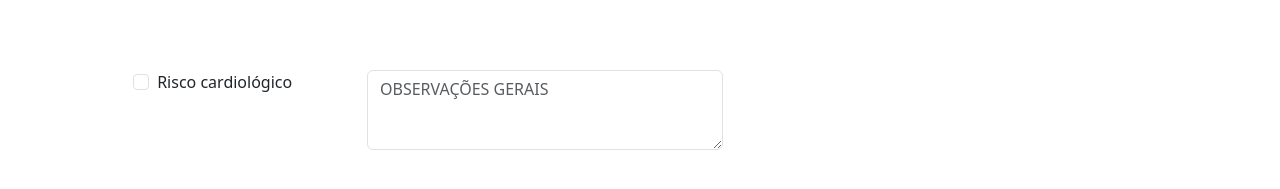
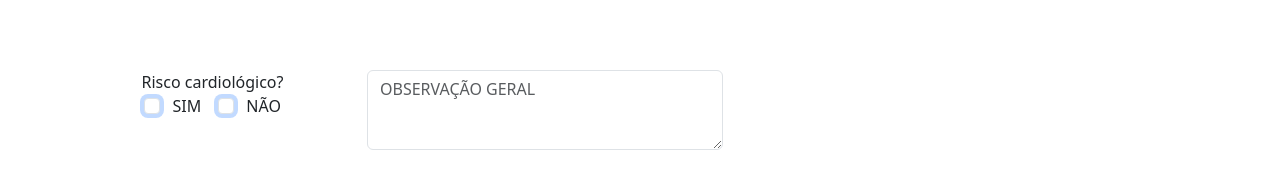
Before and after one commit to IFCE-LASIC/patients-ui, a React (Create React App) app: page /details/v2/1 in a window 1280 px wide. Shown: the part 505-694 px from the top of the page. Built offline with nearby package versions, Linux system fonts and the light colour scheme; no server answers.

Commit message:
fix: adjust to frontend

```diff
--- a/src/App.css
+++ b/src/App.css
@@ -85,22 +85,22 @@ footer {
   /* background: #fff; */
 }
 
-.button-success{
+.button-success {
   margin-top: 1vh;
 }
 
 .crm {
   font-size: 30px;
-  font-weight:bolder;
+  font-weight: bolder;
 }
 
-.back-button{
+.back-button {
   position: relative;
   width: 100px;
   height: 100px;
 }
 
-.margin-box{
+.margin-box {
   margin-top: 1vh;
 }
 
@@ -117,16 +117,15 @@ footer {
 }
 
 .table-details {
-
-  overflow:auto;
-  height:50vh;
+  overflow: auto;
+  height: 50vh;
 }
 
 .textarea-size {
   height: 10vh;
 }
 
-.margin-top-title{
+.margin-top-title {
   margin-top: -20px;
 }
 
@@ -135,5 +134,19 @@ footer {
 }
 
 .width-input {
-width: 10vh;
+  width: 10vh;
 }
+
+.checkbox-border {
+  border-color: #86b7fe;
+  outline: 0;
+  box-shadow: 0 0 0 0.25rem rgba(13, 110, 253, 0.25);
+}
+
+.valor {
+  width: 35%;
+}
+
+.relevant {
+  width: 10%;
+}
--- a/src/components/DetailsV2.js
+++ b/src/components/DetailsV2.js
@@ -2,7 +2,7 @@ import React, { useEffect, useState } from "react";
 import "../App.css";
 import Button from "react-bootstrap/Button";
 import SearchIcon from "@mui/icons-material/Search";
-import { Link, useLocation, useParams } from "react-router-dom";
+import { Link, redirect, useLocation, useNavigate, useParams } from "react-router-dom";
 import ArrowBackIcon from "@mui/icons-material/ArrowBack";
 import CheckIcon from "@mui/icons-material/Check";
 import {
@@ -19,19 +19,18 @@ import {
 } from "../constants/message";
 import { showAlertError, showAlertSuccess } from "../layout/Alert";
 import SaveIcon from "@mui/icons-material/Save";
+import { Modal, ModalBody, OverlayTrigger, Tooltip } from "react-bootstrap";
 
-export default function DetailsV2() {
-  const { crm } = useParams();
-  const location = useLocation();
-  const [idEntity, setIdEntity] = useState();
-  const [objectSave, setObjectSave] = useState({
+const defaultObject = {
   id: "",
   hepatiteB: false,
   crm: "",
   hepatiteB_obs: "",
   relevant_hepatiteB: false,
   risco: 0,
-    observacao_geral: "",
+  risco_sim: null,
+  risco_nao: null,
+  obs_geral: "",
   pessoa: "",
   pessoa_obs: "",
   pessoa_eh_relevante: false,
@@ -138,17 +137,25 @@ export default function DetailsV2() {
   historico_familiar_de_outras_doencas_obs: "",
   historico_familiar_de_outras_doencas_eh_relevante: "",
   quais_valor_obtido_em_exame_sao_relevantes: "",
-  });
+}
+export default function DetailsV2() {
+  const { crm } = useParams();
+  const location = useLocation();
+  const [idEntity, setIdEntity] = useState();
+  const [showDialog, setShowDialog] = useState(false);
+  const [showDialogEmptyFields, setShowDialogEmptyFields] = useState(false);
+  const [checked, setChecked] = useState(false);
+  const [objectSave, setObjectSave] = useState(defaultObject);
+  const [refresh, setRefresh] = React.useState(0)
+  const navigate = useNavigate();
+
   let execution = 0;
   const [valor, setValor] = useState("");
   useEffect(() => {
+    console.log(execution)
     if (execution === 0) {
-      axios.get(GET_UNIQUE_SAMPLE, HEADER).then((response) => {
-        response.data.risc = response.data.risc == 1;
-        setIdEntity(response.data._id);
-        setObjectSave(response.data);
+     getSample();
      execution = 1;
-      });
     }
   }, []);
 
@@ -156,22 +163,37 @@ export default function DetailsV2() {
     console.log(objectSave);
   };
 
+  const handleClose = () => setShowDialog(false);
+
+  const handleCloseEmptyFields = () => setShowDialogEmptyFields(false);
+
+  const validateFields = () => {
+    if(objectSave.risco_sim || objectSave.risco_nao){
+      setShowDialog(true);
+    } else {
+      setShowDialogEmptyFields(true);
+    }
+  };
+
   const saveObject = () => {
     let objectToSave = objectSave;
     objectToSave.id = idEntity;
     objectToSave.crm = crm;
-    objectSave.risco = objectSave.risco ? 1 : 0;
+    objectSave.risco = objectSave.risco_sim ? 1 : 0;
+    handleClose()
+    console.log(objectSave);
 
-    console.log(objectSave);
     axios
       .post(SAVE_LABELED_SAMPLES, objectToSave, HEADER)
       .then((response) => {
         showAlertSuccess(SUCCESS, SUCCESS_MESSAGE);
+        navigate(`/patients/${crm}`);
       })
       .catch(function (error) {
         showAlertError(ERROR, ERROR_MESSAGE);
       });
-  };
+  }
+
 
   const handleChange = (e) =>
     setObjectSave({
@@ -182,9 +204,43 @@ export default function DetailsV2() {
     setObjectSave({ ...objectSave, [e.target.name]: e.target.checked });
   };
 
+  const handleRisc = (e) => {
+    // console.log(e.target.name);
+    if(e.target.name === 'risco_sim'){
+      objectSave.risco_nao = false
+    } else {
+      objectSave.risco_sim = false;
+    }
+    handleChangeCheckBox(e);
+  }
+
+  const getSample = () => {
+      axios.get(GET_UNIQUE_SAMPLE, HEADER).then((response) => {
+        response.data.risc = response.data.risc == 1;
+        setIdEntity(response.data._id);
+        setObjectSave(response.data);
+      });
+  }
+
+  const afterSave = () => {
+
+    redirect(`/patients`)
+  //  forceUpdate();
+  //   window.location.reload();
+
+    // forceUpdate();
+  }
+
+  const getTooltip = (name) => {
+    return <Tooltip id="button-tooltip">{name}</Tooltip>
+  }
   return (
     <div className="container">
       <div className="back-button">
+        <OverlayTrigger
+          placement="bottom"
+          overlay={getTooltip('Voltar')}
+        >
           <Link to={{ pathname: `/patients/${crm}` }}>
             <Button
               variant="success"
@@ -196,17 +252,23 @@ export default function DetailsV2() {
               <ArrowBackIcon />
             </Button>{" "}
           </Link>
+        </OverlayTrigger>
       </div>
       <div className="save-position">
+        <OverlayTrigger
+          placement="bottom"
+          overlay={getTooltip('Salvar')}
+        >
           <Button
             variant="success"
             className="button-success"
             replace
-          onClick={saveObject}
+            onClick={(validateFields)}
           >
             {" "}
             <SaveIcon />
-        </Button>{" "}
+          </Button>
+        </OverlayTrigger>
       </div>
       <table className="table table-stripped margin-top-title">
         <thead>
@@ -230,8 +292,8 @@ export default function DetailsV2() {
           <table className="table table-stripped">
             <thead>
               <th scope="col">Atributo</th>
-              <th scope="col">Valor</th>
-              <th scope="col">Relevante?</th>
+              <th scope="col" className="valor">Valor</th>
+              <th scope="col" className="relevante">Relevante?</th>
               <th scope="col">Observação</th>
             </thead>
             <tbody>
@@ -308,30 +370,95 @@ export default function DetailsV2() {
         </div>
         <div className=" row form " style={{ paddingTop: "1.5vh" }}>
           <div className="col-md-3">
+            <label htmlFor="hepatite">Risco cardiológico?</label>
+            <br />
             <input
-              className="form-check-input"
+              className="form-check-input checkbox-border"
               type="checkbox"
-              id="risco"
-              name="risco"
-              value={objectSave.risco}
-              checked={objectSave.risco == 1}
-              onChange={handleChangeCheckBox}
-            />{" "}
+              id="risco_sim"
+              name="risco_sim"
+              value={objectSave.risco_sim}
+              onChange={handleRisc}
+              checked={objectSave.risco_sim}
+            /> &nbsp; SIM
             &nbsp;
-            <label htmlFor="hepatite">Risco cardiológico</label>
-            <br />
+            &nbsp;
+             <input
+              className="form-check-input checkbox-border"
+              type="checkbox"
+              id="risco_nao"
+              name="risco_nao"
+              value={objectSave.risco_nao}
+              checked={objectSave.risco_nao}
+              onChange={handleRisc}
+            /> &nbsp; NÃO
           </div>
           <div className="col-md-4">
             <textarea
               className="form-control textarea-size uppercase"
-              placeholder="Observações gerais"
-              id="floatingTextarea"
+              placeholder="Observação geral"
+              id="obs_geral"
+              name="obs_geral"
+              value={objectSave.obs_geral}
+              onChange={handleChange}
             ></textarea>
             &nbsp;
             <br />
           </div>
         </div>
       </form>
+      <Modal
+       size="sm"
+       show={showDialog}
+       onHide={handleClose}
+       backdrop="static"
+       keyboard={false}
+      >
+        <Modal.Header closeButton>
+          <Modal.Title>Confirmação</Modal.Title>
+        </Modal.Header>
+        <Modal.Body>
+          Você selecionou a opção { objectSave.risco_sim ? '"SIM"' : '"NÃO"'} para risco cardiológico. Deseja confirmar?
+        </Modal.Body>
+        <Modal.Footer>
+        <Button variant="danger" onClick={handleClose}>
+              Cancelar
+            </Button>
+        <Button
+              variant="success"
+              className="button-success"
+              replace
+              onClick={saveObject}
+            >
+              Confirmar
+            </Button>{" "}
+        </Modal.Footer>
+      </Modal>
+
+      <Modal
+       size="md"
+        show={showDialogEmptyFields}
+       onHide={handleCloseEmptyFields}
+       backdrop="static"
+       keyboard={false}
+      >
+        <Modal.Header closeButton>
+          <Modal.Title>Validação - Risco cardiológico</Modal.Title>
+        </Modal.Header>
+        <Modal.Body>
+          Por favor, rotular o risco cardiológico em "SIM" ou "NÃO".
+        </Modal.Body>
+        <Modal.Footer>
+        <Button
+              variant="success"
+              className="button-success"
+              replace
+              onClick={handleCloseEmptyFields}
+            >
+              OK
+            </Button>{" "}
+        </Modal.Footer>
+      </Modal>
     </div>
   );
 }
--- a/src/components/Home.js
+++ b/src/components/Home.js
@@ -3,6 +3,7 @@ import "../App.css";
 import Button from "react-bootstrap/Button";
 import SearchIcon from "@mui/icons-material/Search";
 import { Link } from "react-router-dom";
+import { OverlayTrigger, Tooltip } from "react-bootstrap";
 
 export default function Home() {
   const [crm, setCrm] = useState("");
@@ -12,7 +13,9 @@ export default function Home() {
   };
 
   useEffect(() => {}, []);
-
+  const getTooltip = (name) => {
+    return <Tooltip id="button-tooltip">{name}</Tooltip>
+  }
   return (
     <div className="container container-box">
       <form>
@@ -30,12 +33,18 @@ export default function Home() {
             onChange={(e) => onInputChange(e)}
           />
         </div>
+        <OverlayTrigger
+          placement="bottom"
+          overlay={getTooltip('Pesquisar')}
+        >
         <Link to={{ pathname: `/patients/${crm}` }}>
+
           <Button type="submit" variant="success" className="button-success">
             {" "}
             <SearchIcon />
           </Button>{" "}
         </Link>
+        </OverlayTrigger>
       </form>
     </div>
   );
```
Also changed, not shown: src/components/Patients.js (+28 -9 lines). Lines whose indentation alone changed are shown as unchanged.
